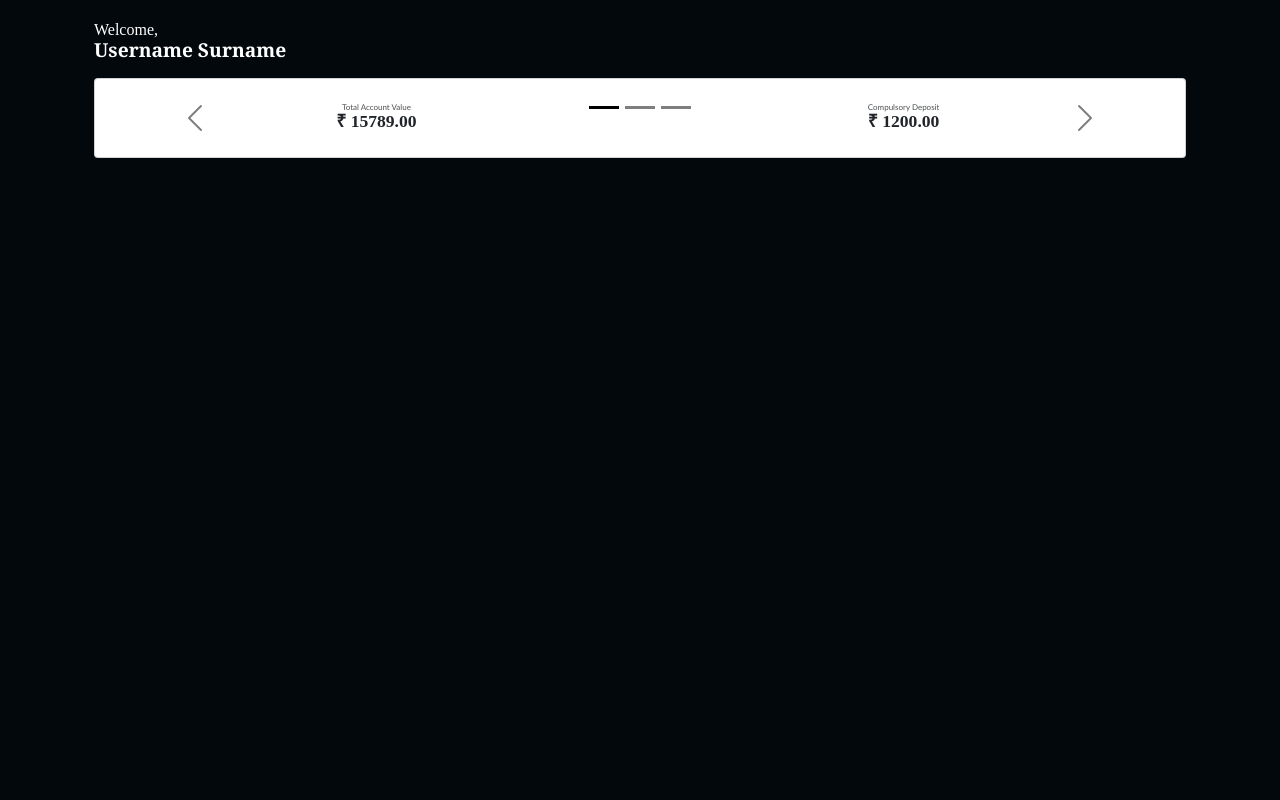
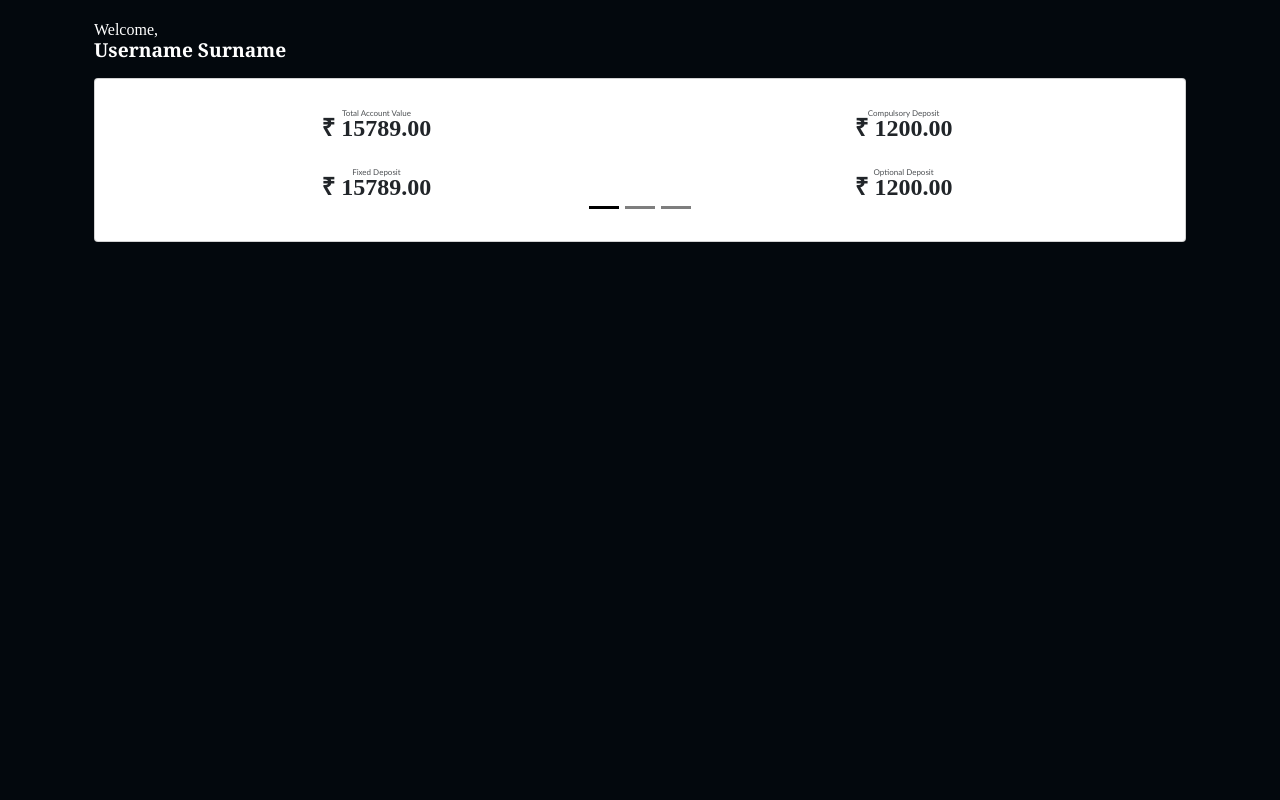
Before and after one commit to Vishesh1060/nvumnghome1, a PHP site: page /secure/home.html in a window 1280 px wide. Run offline with PHP 8.4, Linux system fonts and the light colour scheme; some web fonts are replaced.

Commit message:
carousel update

```diff
--- a/secure/home.html
+++ b/secure/home.html
@@ -24,14 +24,9 @@
                     <div class="card border-1 rounded-1">
                         <div class="card-body">
                             <div class="carousel carousel-dark slide">
-                                <div class="carousel-indicators">
-                                    <button type="button" data-bs-target="#carouselkeyfunds" data-bs-slide-to="0" class="active" aria-current="true" aria-label="Slide 1"></button>
-                                    <button type="button" data-bs-target="#carouselkeyfunds" data-bs-slide-to="1" aria-label="Slide 2"></button>
-                                    <button type="button" data-bs-target="#carouselkeyfunds" data-bs-slide-to="2" aria-label="Slide 3"></button>
-                                </div>
                                 <div class="carousel-inner">
                                     <div class="carousal-item active">
-                                        <div class="row px-2 text-center">
+                                        <div class="row px-2 py-2 pb-3 text-center">
                                             <div class="col p-0">
                                                 <p class="followup">Total Account Value</p>
                                                 <p class="poptext">₹ 15789.00</p>
@@ -42,15 +37,24 @@
                                             </div>
                                         </div>
                                     </div>
+                                    <div class="carousal-item">
+                                        <div class="row px-2 py-2 pb-3 text-center">
+                                            <div class="col p-0">
+                                                <p class="followup">Fixed Deposit</p>
+                                                <p class="poptext">₹ 15789.00</p>
+                                            </div>
+                                            <div class="col p-0">
+                                                <p class="followup">Optional Deposit</p>
+                                                <p class="poptext">₹ 1200.00</p>
+                                            </div>
+                                        </div>
+                                    </div>
                                 </div>
-                                <button class="carousel-control-prev" type="button" data-bs-target="#carouselkeyfunds" data-bs-slide="prev">
-                                    <span class="carousel-control-prev-icon" aria-hidden="true"></span>
-                                    <span class="visually-hidden">Previous</span>
-                                    </button>
-                                    <button class="carousel-control-next" type="button" data-bs-target="#carouselkeyfunds" data-bs-slide="next">
-                                    <span class="carousel-control-next-icon" aria-hidden="true"></span>
-                                    <span class="visually-hidden">Next</span>
-                                </button>
+                                <div class="carousel-indicators">
+                                    <button type="button" data-bs-target="#carouselkeyfunds" data-bs-slide-to="0" class="active" aria-current="true" aria-label="Slide 1"></button>
+                                    <button type="button" data-bs-target="#carouselkeyfunds" data-bs-slide-to="1" aria-label="Slide 2"></button>
+                                    <button type="button" data-bs-target="#carouselkeyfunds" data-bs-slide-to="2" aria-label="Slide 3"></button>
+                                </div>
                             </div>
                         </div>
                     </div>
--- a/secure/style/App.css
+++ b/secure/style/App.css
@@ -6,7 +6,7 @@
     font-family: "Playfair Display Light";
     src: url('../../style/fonts/Playfair_Display/static/PlayfairDisplay-Medium.ttf');
 }
-p{
+p,.carousel-indicators{
     margin: 0;
     margin-bottom: 0;
 }
@@ -19,15 +19,15 @@
 .poptext{
     font-family: "Times New Roman", serif !important;
     font-weight: bolder;
-    font-size: 1.1rem;
-    line-height: 1.1rem;
+    font-size: 1.5rem;
+    line-height: 1.4rem;
     margin-bottom: 0.3rem;
 }
 .followup{
     font-family: "calibri","Verdana","Arial Narrow";
     opacity: 80%;
     font-size: 0.5rem;
-    line-height: 0.rem;
+    line-height: 0.5rem;
 }
 .keytext{
     font-family: "Playfair Display","Times New Roman", serif !important;
```
